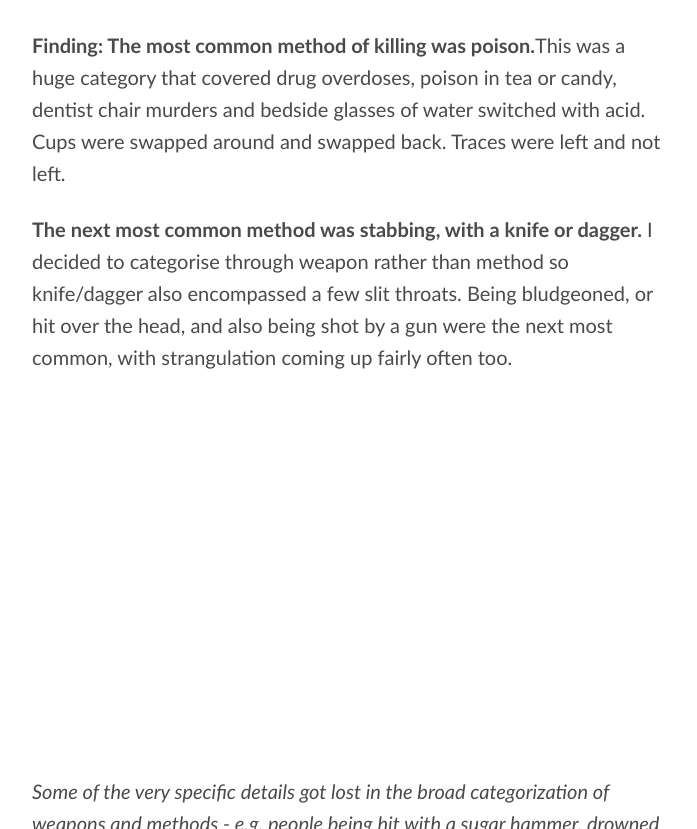
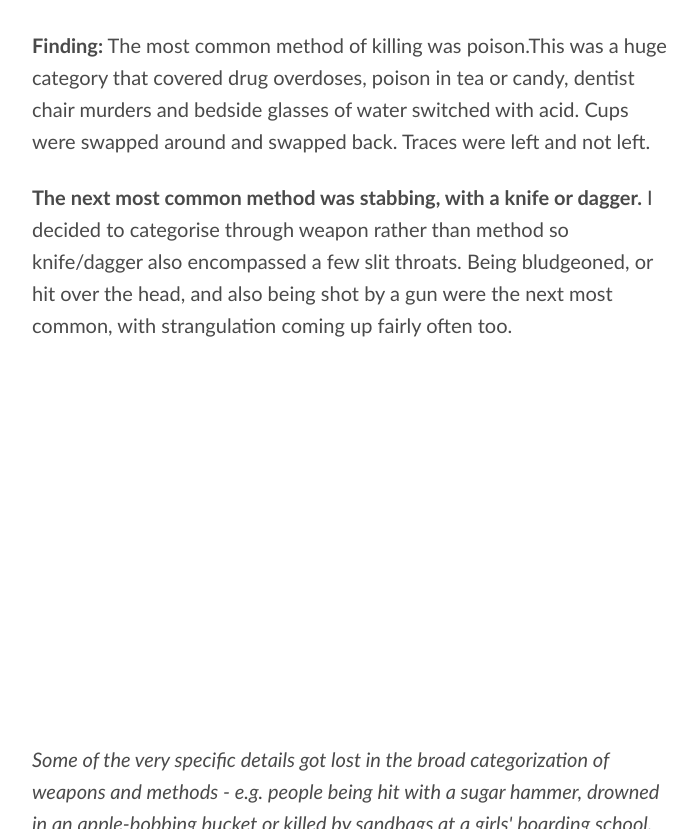
Before and after one commit to eculliford1/Lede-Project-3-Culliford-Poirot, a plain HTML site: page index.html in a window 1280 px wide. Shown: the part 5783-6612 px from the top of the page, without its empty margins (288-985 px from the left). Drawn offline with nearby package versions, Linux system fonts and the light colour scheme; a script that the page names is missing.

Commit message:
Update index.html

```diff
--- a/index.html
+++ b/index.html
@@ -223,7 +223,7 @@
         </center>
     </figure>
 
-    <p><b>Finding: The most common method of killing was poison.</b>This was a huge category that covered drug overdoses,
+    <p><b>Finding:</b> The most common method of killing was poison.</b>This was a huge category that covered drug overdoses,
         poison in tea or
         candy, dentist chair murders and bedside glasses of water switched with acid. Cups were swapped around
         and swapped back.
```
